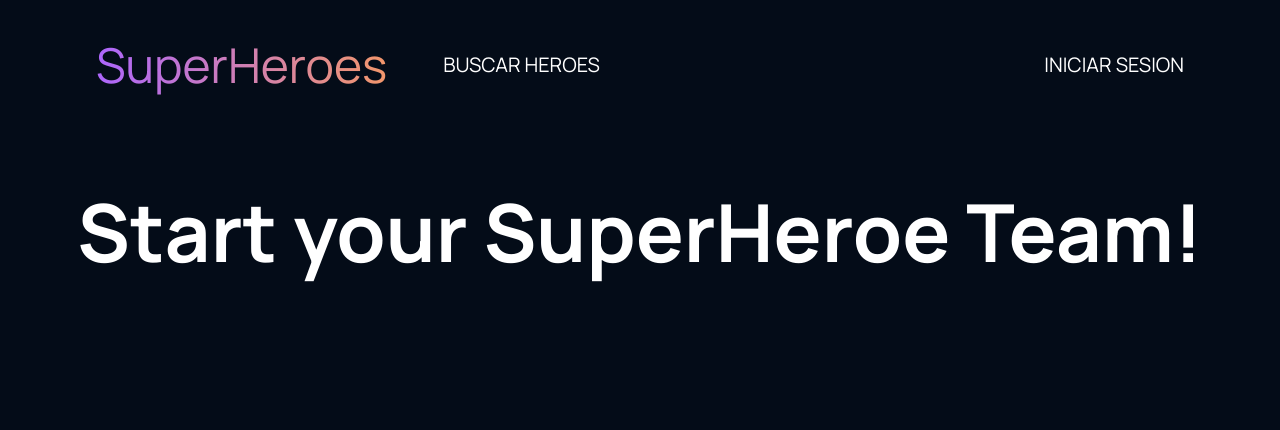
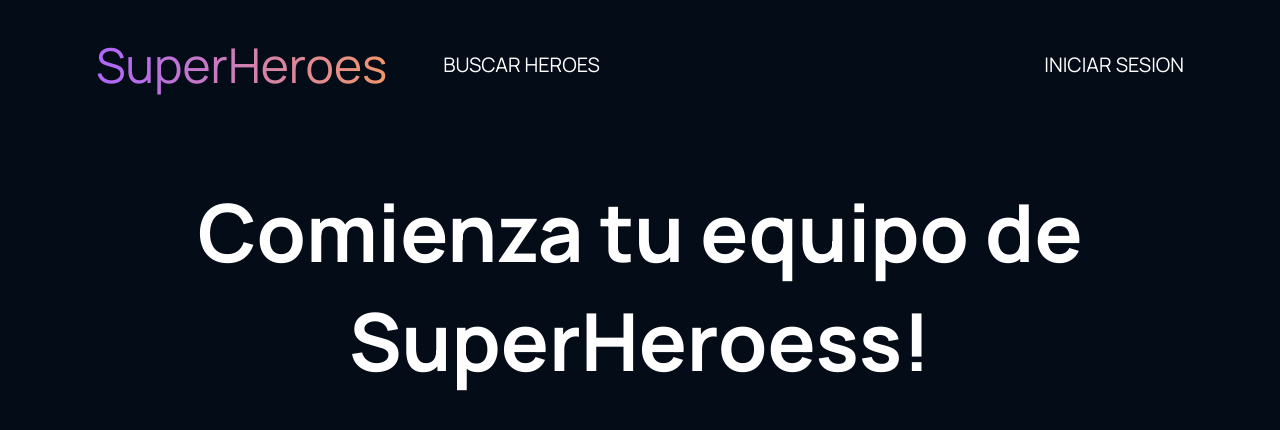
Before and after one commit to malks14/Alkemy-React, a React (Create React App) app: page / in a window 1280 px wide. Shown: the top 430 px of the page. Built offline with nearby package versions, Linux system fonts and the light colour scheme.

Commit message:
landing fix

```diff
--- a/src/components/Landing/Landing.js
+++ b/src/components/Landing/Landing.js
@@ -4,7 +4,7 @@ import styles from "./Landing.module.css";
 const Landing = () => {
   return (
     <section className={styles.starting}>
-      <h1>Start your SuperHeroe Team!</h1>
+      <h1>Comienza tu equipo de SuperHeroess!</h1>
     </section>
   );
 };
```
